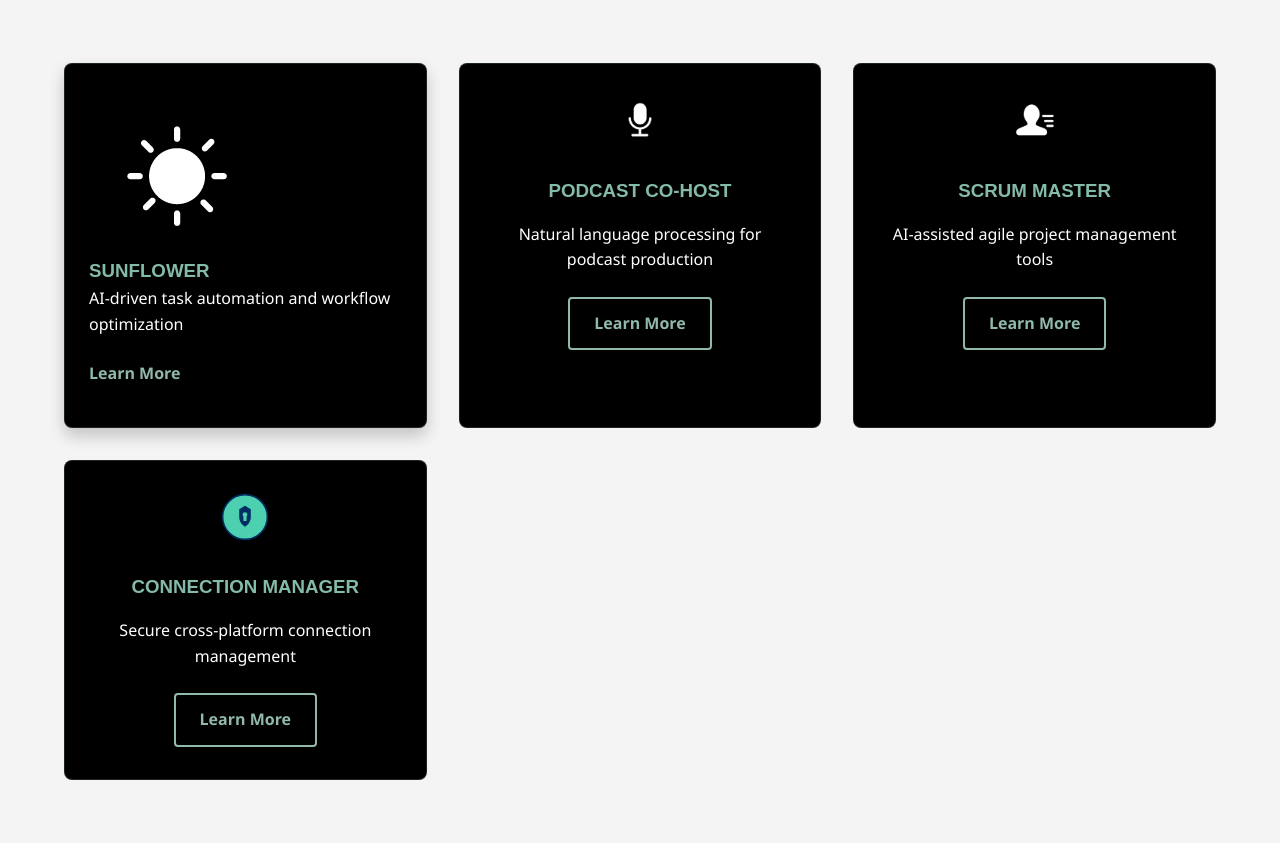
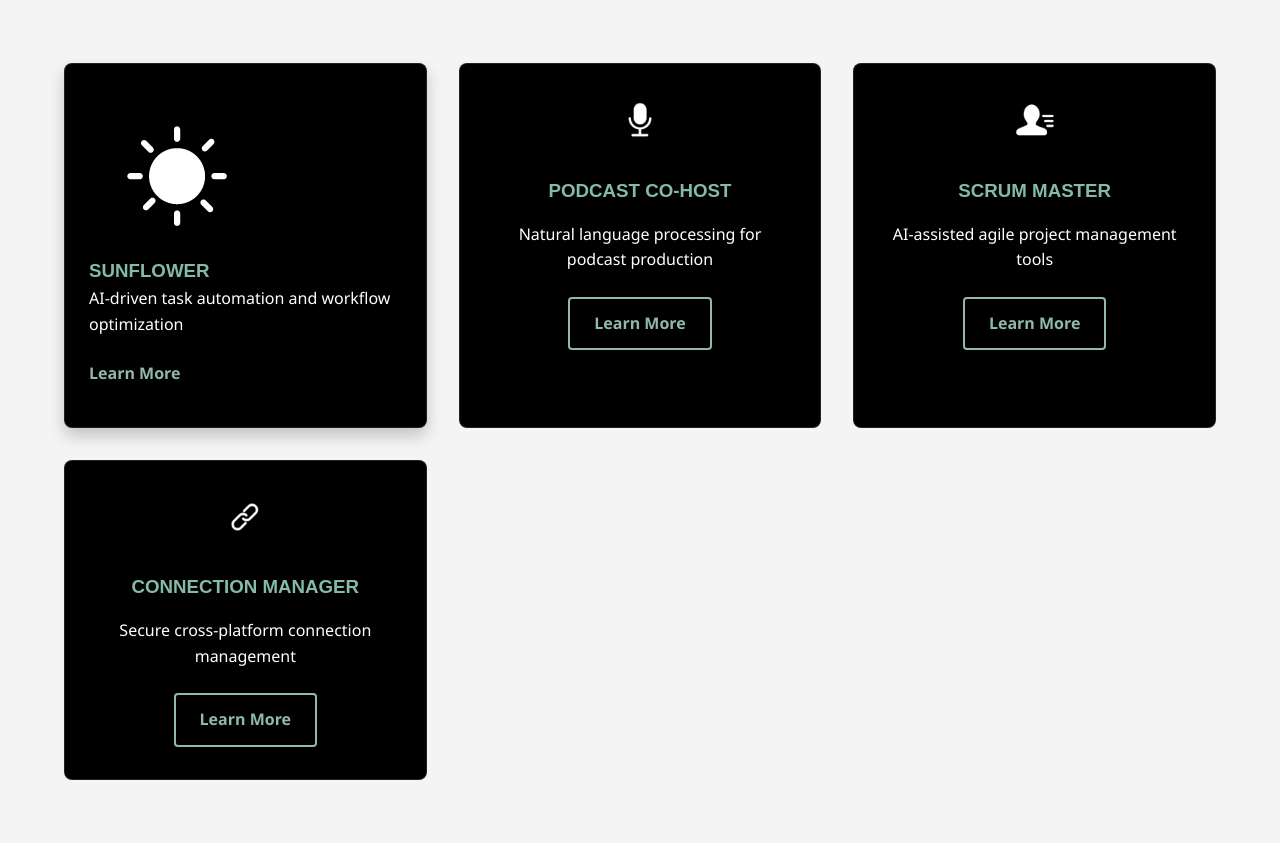
Before and after one commit to schoonercg/netrunsystems, a Flask app: page /research-projects in a window 1280 px wide. Shown: the part 469-1312 px from the top of the page. Run offline with Flask 3, Linux system fonts and the light colour scheme.

Commit message:
Assistant checkpoint: Update Connection Manager icon
Assistant generated file changes:
- templates/research_projects.html: Update Connection Manager icon

---

User prompt:

update the icon in the fourth product card on the research page to use connection.PNG

Replit-Commit-Author: Assistant
Replit-Commit-Session-Id: c1a09f50-a6b6-44fd-ad83-2e6e0a432144

```diff
--- a/templates/research_projects.html
+++ b/templates/research_projects.html
@@ -40,7 +40,7 @@
             </div>
             <div class="project-card">
                 <div class="project-icon">
-                    <img src="{{ url_for('static', filename='images/icon-security.svg') }}" alt="Connection Manager Icon">
+                    <img src="{{ url_for('static', filename='images/connection.PNG') }}" alt="Connection Manager Icon">
                 </div>
                 <h3>Connection Manager</h3>
                 <p>Secure cross-platform connection management</p>
```
